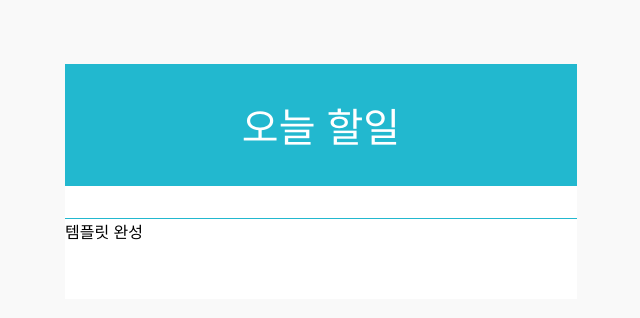
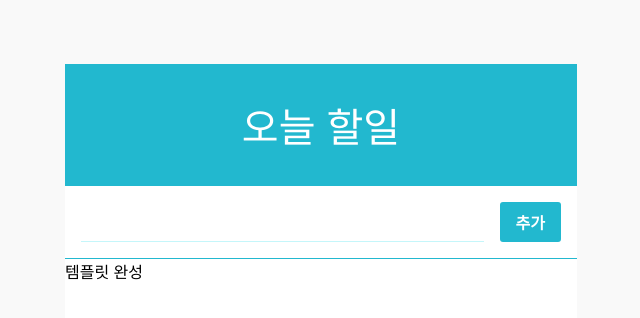
Before and after one commit to YoungwanCho/todo-list, a React (Create React App) app: page / in a window 1280 px wide. Shown: the top 318 px of the page, without its empty margins (319-959 px from the left). Built offline with nearby package versions, Linux system fonts and the light colour scheme.

Commit message:
Form 만들기

```diff
--- a/src/App.js
+++ b/src/App.js
@@ -1,10 +1,11 @@
 import React, { Component } from 'react';
 import TodoListTemplate from './components/TodoListTemplate';
+import Form from './components/Form';
 
 class App extends Component {
   render() {
     return (
-      <TodoListTemplate>
+      <TodoListTemplate form={<Form/>}>
         템플릿 완성
       </TodoListTemplate>
     );
--- /dev/null
+++ b/src/components/Form.css
@@ -0,0 +1,28 @@
+.form {
+    display: flex;
+}
+
+.form input {
+    flex: 1;
+    font-size: 1.25rem;
+    outline: none;
+    border: none;
+    border-bottom: 1px solid #c5f6fa;
+}
+
+.create-button {
+    padding-top: 0.5rem;
+    padding-bottom: 0.5rem;
+    padding-left: 1rem;
+    padding-right: 1rem;
+    margin-left: 1rem;
+    background: #22b8cf;
+    border-radius: 3px;
+    color: white;
+    font-weight: 600;
+    cursor: pointer;
+}
+
+.create-button:hover {
+    background: #3bc9db;
+}
--- /dev/null
+++ b/src/components/Form.js
@@ -0,0 +1,15 @@
+import React from 'react';
+import './Form.css';
+
+const Form = ({ value, onChange, onCreate, onKeyPress }) => {
+    return (
+        <div className="form">
+            <input value={value} onChange={onChange} onKeyPress={onKeyPress} />
+            <div className="create-button" onClick={onCreate}>
+                추가
+            </div>
+        </div>
+    )
+}
+
+export default Form;
```
